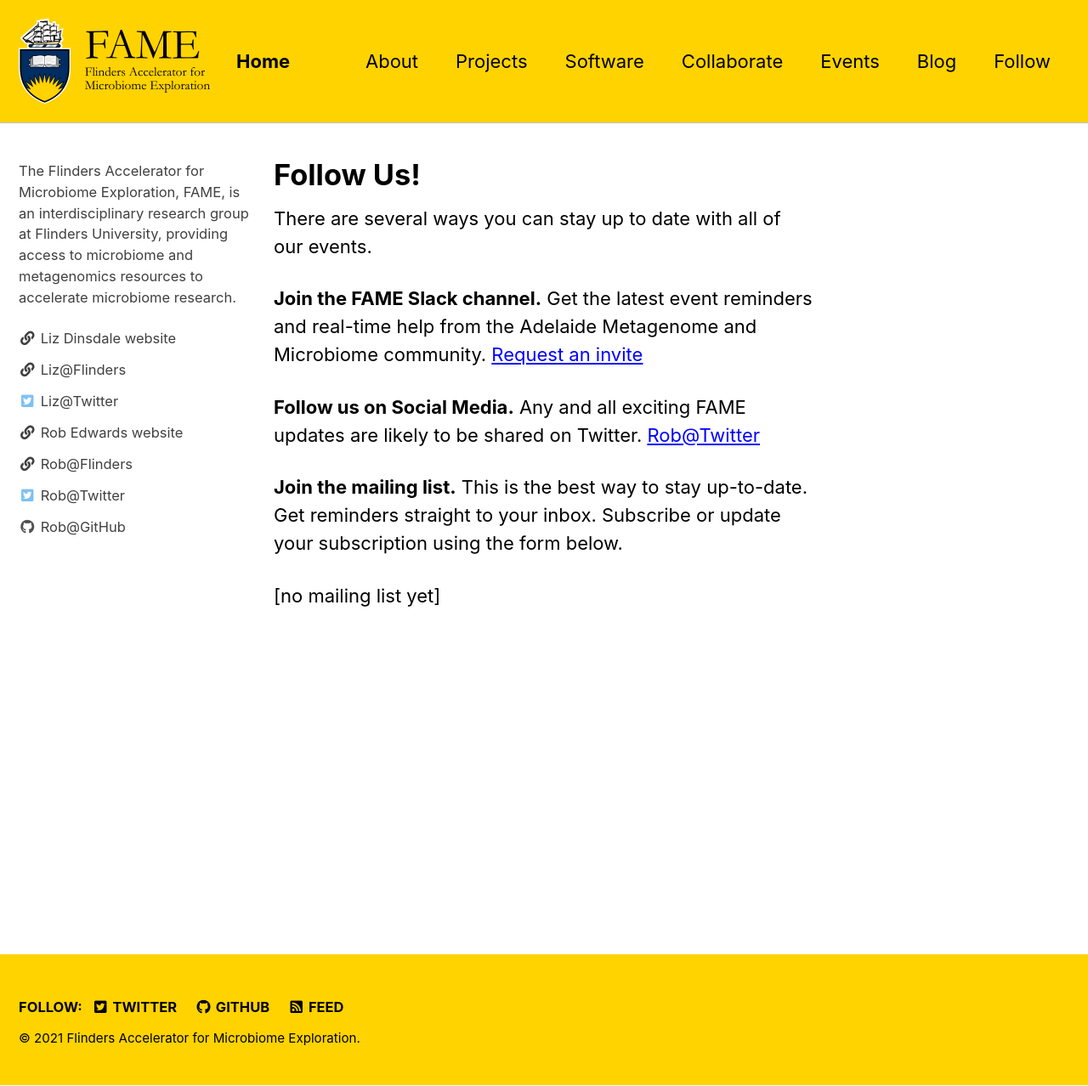
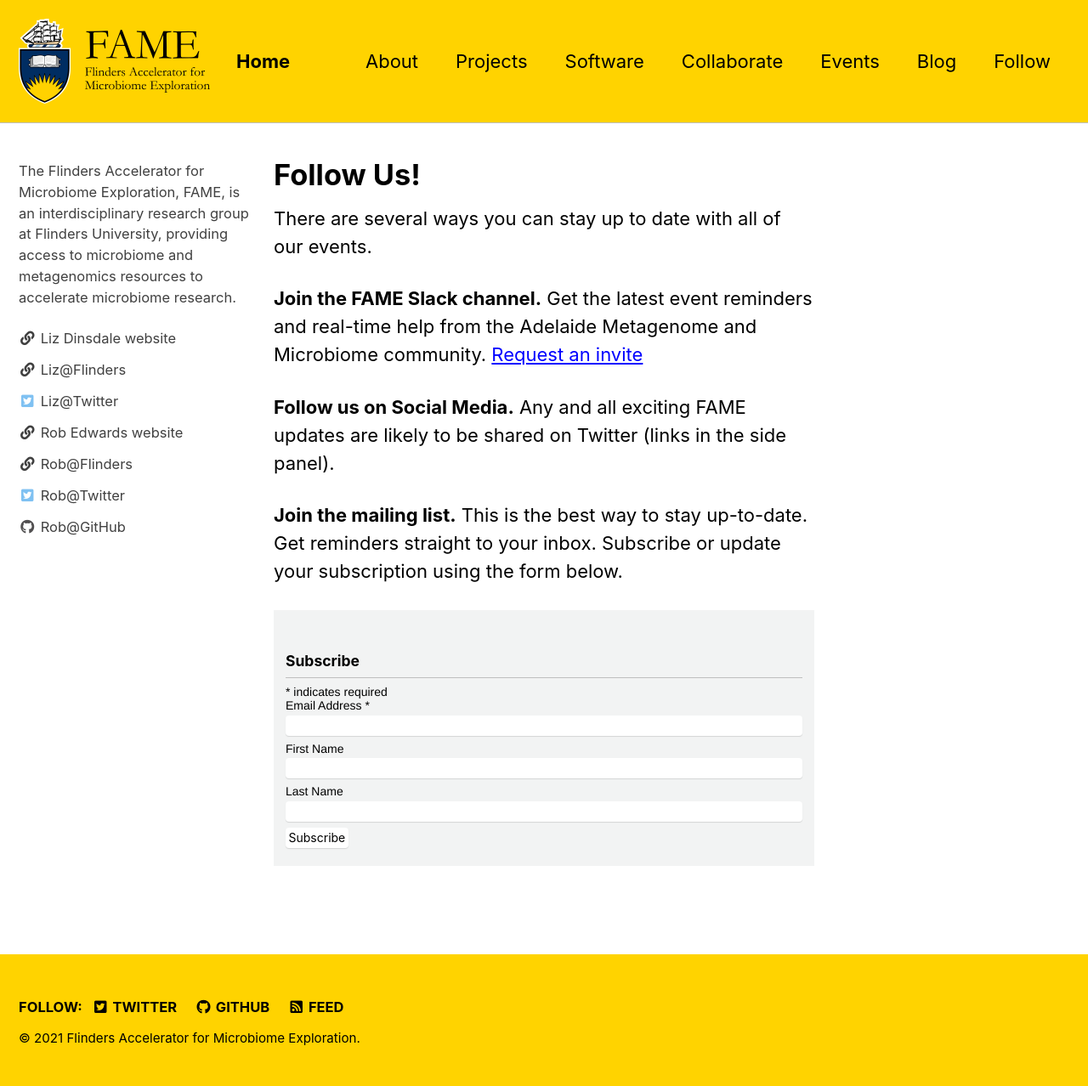
Before and after one commit to FlindersFAME/fame.github.io, a Jekyll site: the page built from _pages/follow-us.md, in a window 1280 px wide and 1278 px high. Shown: the whole window at 85% size. Built offline with Jekyll 4.4.1, drawn with Linux system fonts in a browser that asks for light colours; cached includes are drawn as plain includes; comment, search, counter and statistics services are not loaded.

Commit message:
add signup form

```diff
--- a/_pages/follow-us.md
+++ b/_pages/follow-us.md
@@ -10,10 +10,46 @@
 __Join the FAME Slack channel.__ Get the latest event reminders and real-time help from the Adelaide Metagenome and
 Microbiome community. [Request an invite](mailto:Robert.edwards@flinders.edu.au)
 
-__Follow us on Social Media.__ Any and all exciting FAME updates are likely to be shared on Twitter.
-[Rob@Twitter](https://twitter.com/linsalrob)
+__Follow us on Social Media.__ Any and all exciting FAME updates are likely to be shared on Twitter (links in the side
+panel).
 
 __Join the mailing list.__ This is the best way to stay up-to-date. Get reminders straight to your inbox.
 Subscribe or update your subscription using the form below.
 
-[no mailing list yet]
+
+<!-- Begin Mailchimp Signup Form -->
+<link href="//cdn-images.mailchimp.com/embedcode/classic-10_7.css" rel="stylesheet" type="text/css">
+<style type="text/css">
+	#mc_embed_signup{background:#fff; clear:left; font:14px Helvetica,Arial,sans-serif; }
+	/* Add your own Mailchimp form style overrides in your site stylesheet or in this style block.
+	   We recommend moving this block and the preceding CSS link to the HEAD of your HTML file. */
+</style>
+<div id="mc_embed_signup">
+<form action="https://flinders.us1.list-manage.com/subscribe/post?u=361d93a4bd09001fee4dd9398&amp;id=9295d01b2b" method="post" id="mc-embedded-subscribe-form" name="mc-embedded-subscribe-form" class="validate" target="_blank" novalidate>
+    <div id="mc_embed_signup_scroll">
+	<h2>Subscribe</h2>
+<div class="indicates-required"><span class="asterisk">*</span> indicates required</div>
+<div class="mc-field-group">
+	<label for="mce-EMAIL">Email Address  <span class="asterisk">*</span>
+</label>
+	<input type="email" value="" name="EMAIL" class="required email" id="mce-EMAIL">
+</div>
+<div class="mc-field-group">
+	<label for="mce-FNAME">First Name </label>
+	<input type="text" value="" name="FNAME" class="" id="mce-FNAME">
+</div>
+<div class="mc-field-group">
+	<label for="mce-LNAME">Last Name </label>
+	<input type="text" value="" name="LNAME" class="" id="mce-LNAME">
+</div>
+	<div id="mce-responses" class="clear">
+		<div class="response" id="mce-error-response" style="display:none"></div>
+		<div class="response" id="mce-success-response" style="display:none"></div>
+	</div>    <!-- real people should not fill this in and expect good things - do not remove this or risk form bot signups-->
+    <div style="position: absolute; left: -5000px;" aria-hidden="true"><input type="text" name="b_361d93a4bd09001fee4dd9398_9295d01b2b" tabindex="-1" value=""></div>
+    <div class="clear"><input type="submit" value="Subscribe" name="subscribe" id="mc-embedded-subscribe" class="button"></div>
+    </div>
+</form>
+</div>
+<script type='text/javascript' src='//s3.amazonaws.com/downloads.mailchimp.com/js/mc-validate.js'></script><script type='text/javascript'>(function($) {window.fnames = new Array(); window.ftypes = new Array();fnames[0]='EMAIL';ftypes[0]='email';fnames[1]='FNAME';ftypes[1]='text';fnames[2]='LNAME';ftypes[2]='text';}(jQuery));var $mcj = jQuery.noConflict(true);</script>
+<!--End mc_embed_signup-->
```
